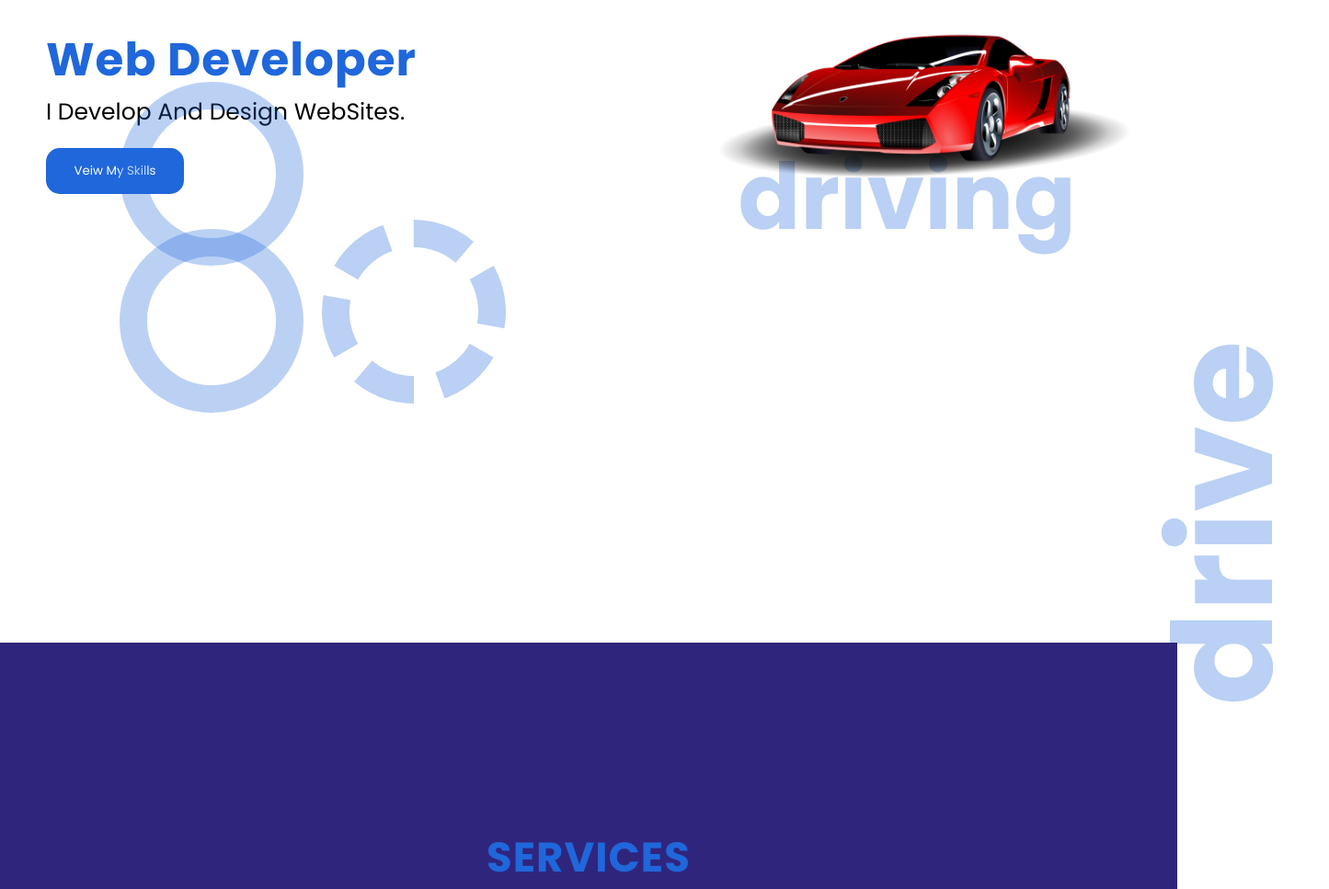
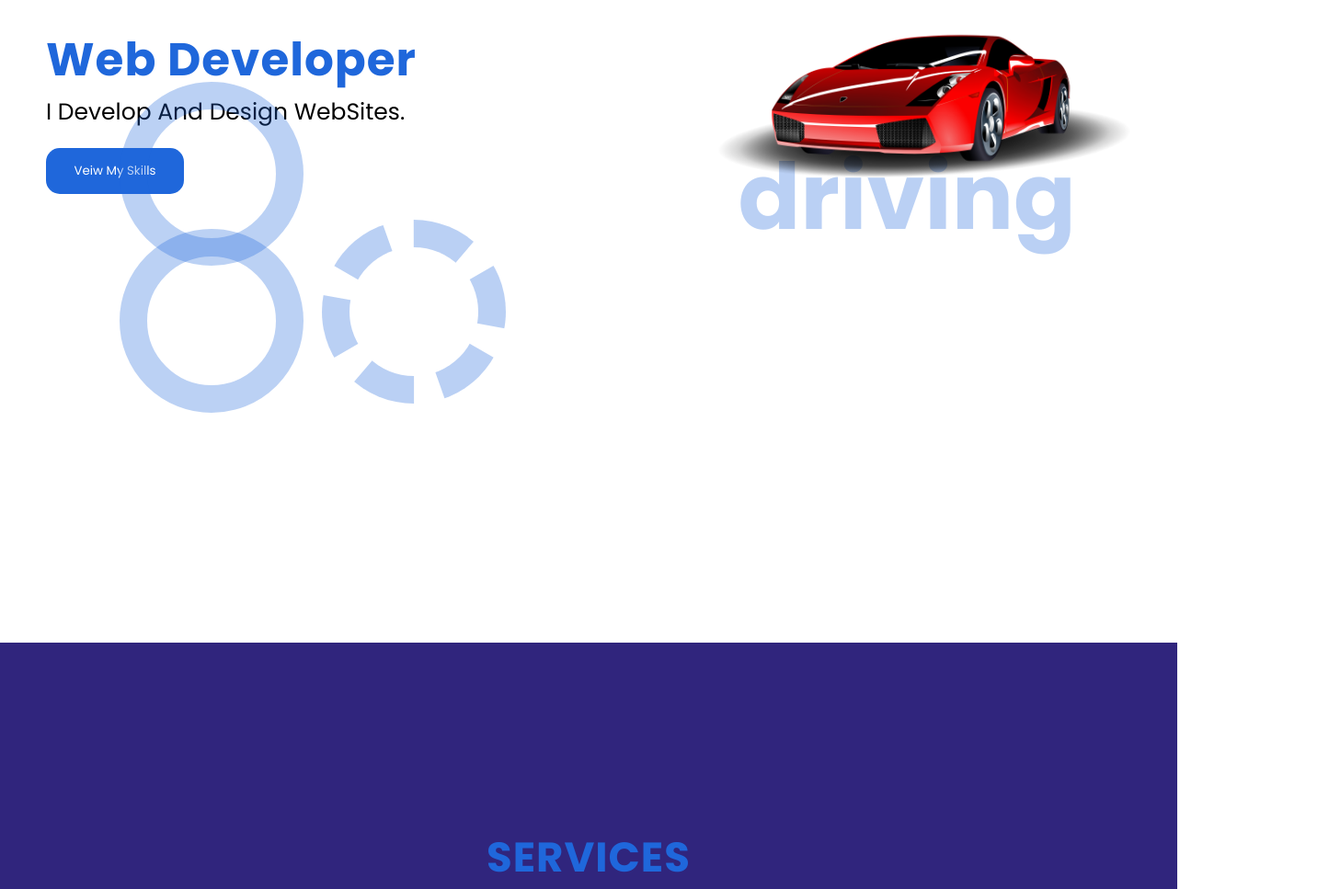
Before and after one commit to sonal-alt/ford-driving-school, a plain HTML site: page index.html in a window 1280 px wide. Shown: the part 161-1128 px from the top of the page at 92% size, 1445 px wide, since content can reach past the window. Drawn offline with nearby package versions, Linux system fonts and the light colour scheme.

Commit message:
Update index.html

```diff
--- a/index.html
+++ b/index.html
@@ -42,7 +42,7 @@
     <div class="right">
       <img src="https://raw.githubusercontent.com/sonal-alt/ford-driving-school/main/car-30984.png">
     </div>
-    <h1 class="bgtitle">drive</h1>
+    <h1 class="bgtitle"></h1>
     <h1 class="ya">driving</h1>
     <div class="circle1"></div>
     <div class="circle2"></div>
```
